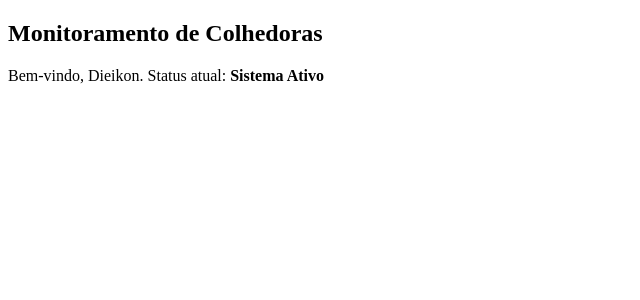
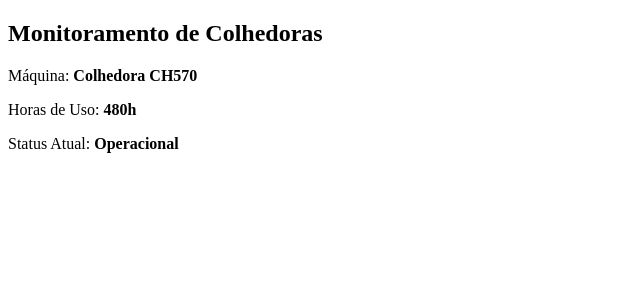
Before and after one commit to Dieikon/agrotech-system, a Flask app: page / in a window 1280 px wide. Shown: the part 102-402 px from the top of the page, without its empty margins (0-640 px from the left). Run offline with Flask 3, Linux system fonts and the light colour scheme.

Commit message:
feat: estruturando projeto com Flask e templates Jinja2

```diff
--- a/templates/index.html
+++ b/templates/index.html
@@ -12,7 +12,9 @@
   <main>
     <section id="frota">
       <h2>Monitoramento de Colhedoras</h2>
-            <p>Bem-vindo, Dieikon. Status atual: <strong>Sistema Ativo</strong></p>
+      <p>Máquina: <strong>{{ info.maquina }}</strong></p>
+      <p>Horas de Uso: <strong>{{ info.horas_uso }}h</strong></p>
+      <p>Status Atual: <strong>{{ info.status }}</strong></p>
     </section>
   </main>
 
```
Lines whose indentation alone changed are shown as unchanged.
